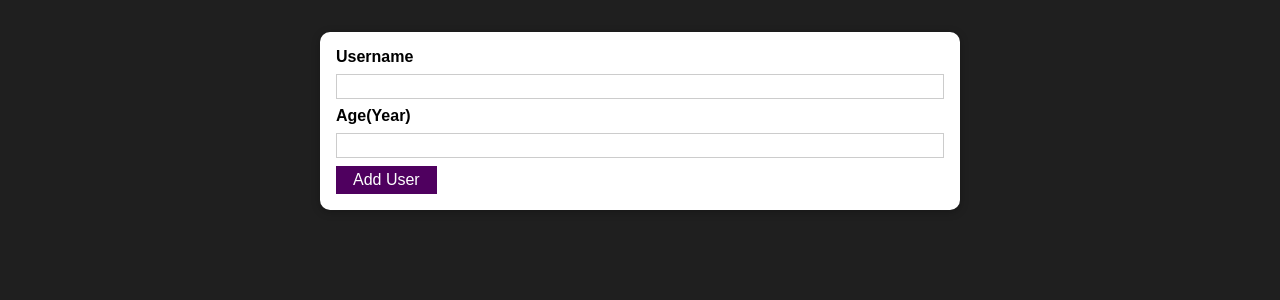
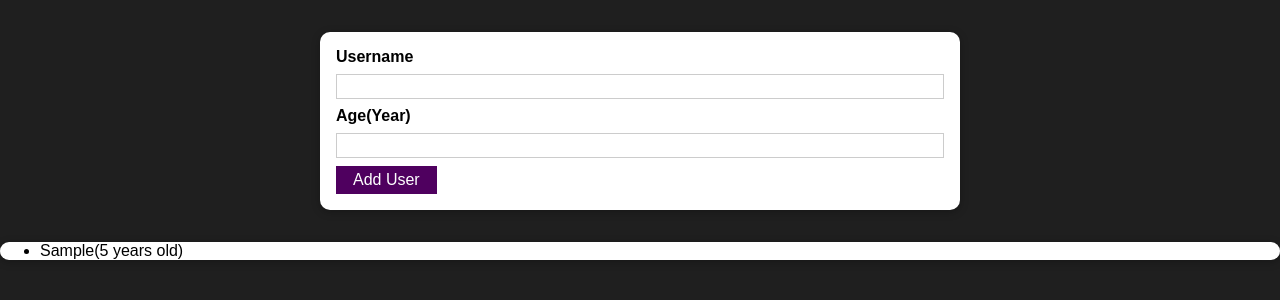
Before and after one commit to 99Nistha/userName-age-website, a React (Create React App) app: page / in a window 1280 px wide. Both pictures are taken after typing "Sample", "5" into the empty fields and a click on the button "Add User". Shown: the top 300 px of the page. Built offline with nearby package versions, Linux system fonts and the light colour scheme.

Commit message:
Managing a List Of Users via State

```diff
--- a/src/App.js
+++ b/src/App.js
@@ -1,12 +1,23 @@
-import React from "react";
+import React, { useState } from "react";
 import AddUser from "./components/Users/AddUser";
 import UsersList from "./components/Users/UsersList";
 
 function App() {
+  const [userList, setUserList] = useState([]);
+
+  const addUsersHandler = (uName, uAge) => {
+    setUserList((prevUserList) => {
+      return [
+        ...prevUserList,
+        { name: uName, age: uAge, id: Math.random().toString() },
+      ];
+    });
+  };
+
   return (
     <div>
-      <AddUser />
-      <UsersList users={[]} />
+      <AddUser onAddUser={addUsersHandler} />
+      <UsersList users={userList} />
     </div>
   );
 }
--- a/src/components/Users/AddUser.js
+++ b/src/components/Users/AddUser.js
@@ -16,6 +16,7 @@
       return;
     }
     console.log(enteredUsername, enteredAge);
+    props.onAddUser(enteredUsername, enteredAge);
     setEnteredUsername("");
     setEnteredAge("");
   };
--- a/src/components/Users/UsersList.js
+++ b/src/components/Users/UsersList.js
@@ -7,7 +7,7 @@
     <Card ClassName={classes.users}>
       <ul>
         {props.users.map((user) => (
-          <li>
+          <li key={user.id}>
             {user.name}({user.age} years old)
           </li>
         ))}
```
